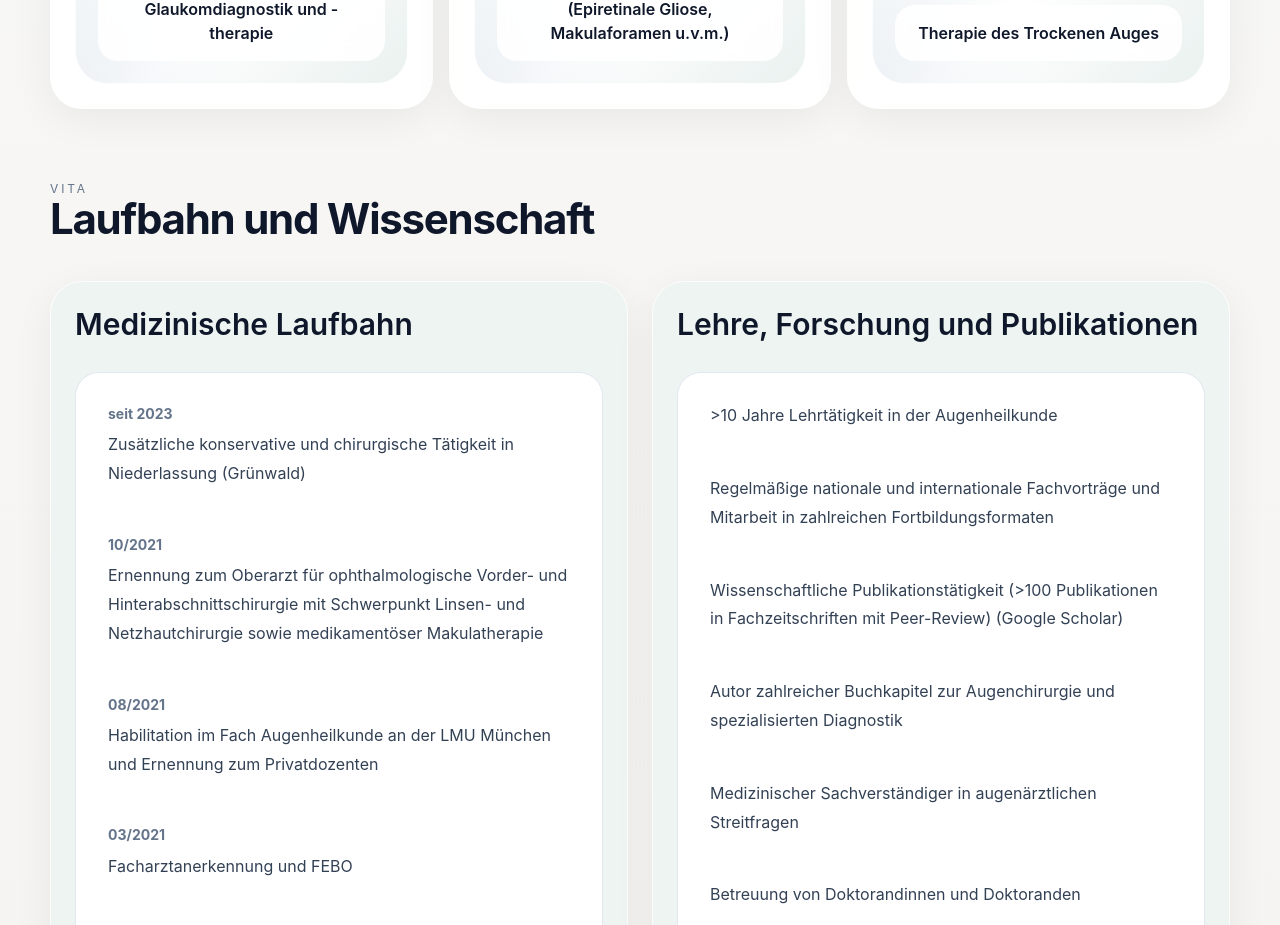
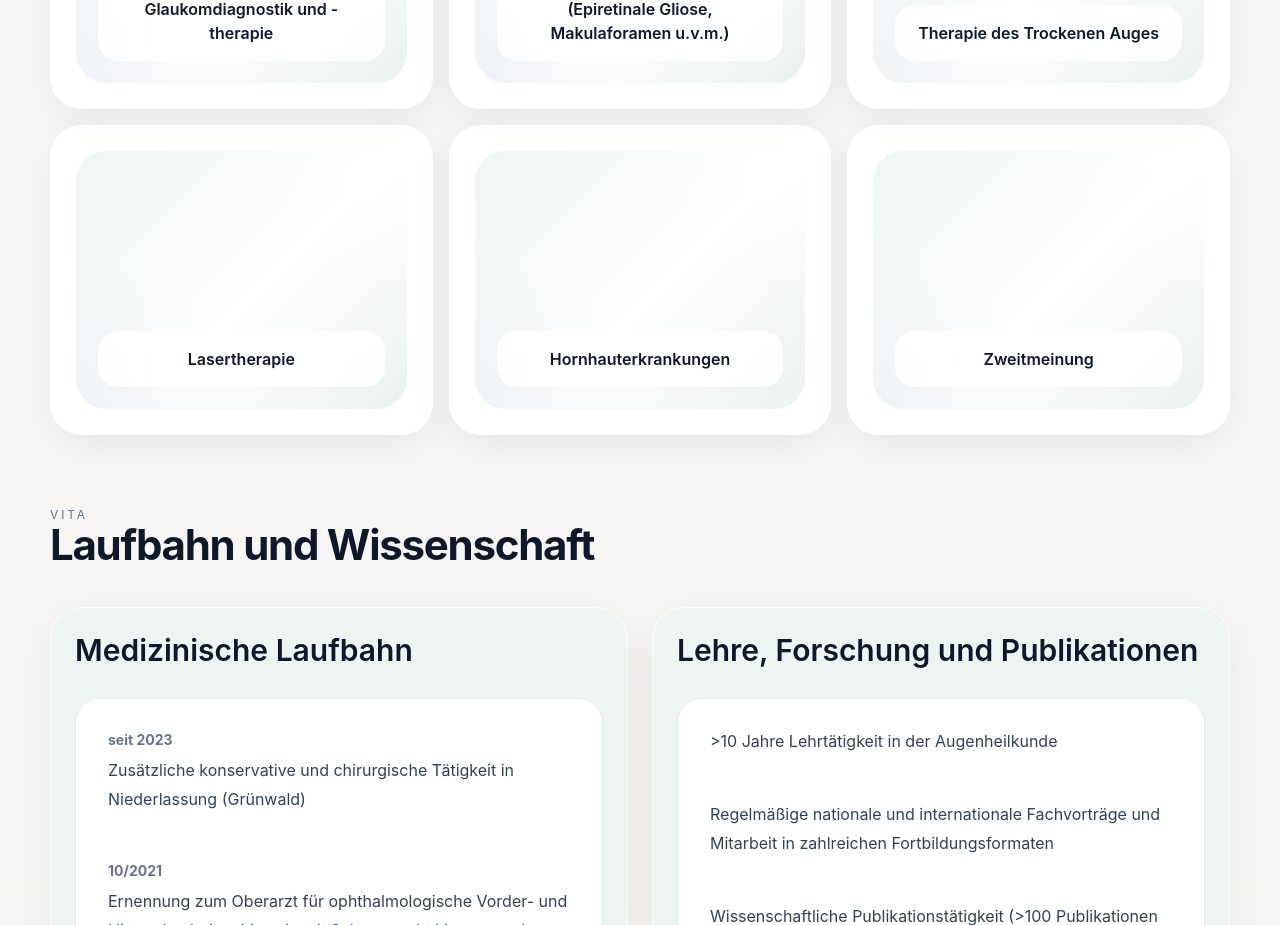
Before and after one commit to jakobsiedlecki-GW/js-website, a React (Vite) app: page / in a window 1280 px wide. Shown: the part 2280-3205 px from the top of the page. Built offline with nearby package versions, Linux system fonts and the light colour scheme.

Commit message:
Add additional focus areas

```diff
--- a/src/App.jsx
+++ b/src/App.jsx
@@ -12,6 +12,9 @@ const highlights = [
   'Glaukomdiagnostik und -therapie',
   'Netzhaut- und Makulachirurgie (Epiretinale Gliose, Makulaforamen u.v.m.)',
   'Therapie des Trockenen Auges',
+  'Lasertherapie',
+  'Hornhauterkrankungen',
+  'Zweitmeinung',
 ]
 
 const timeline = [
```
